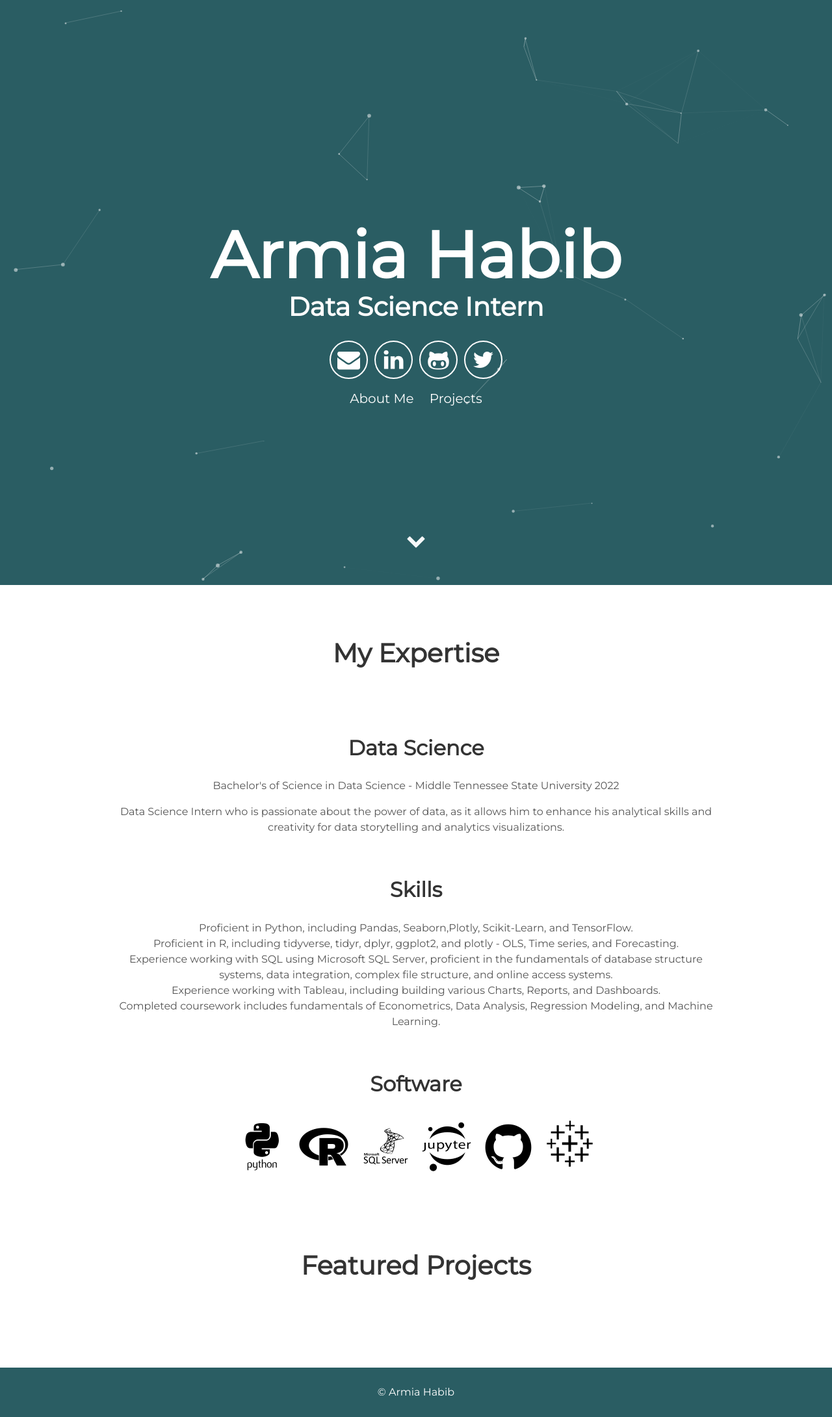
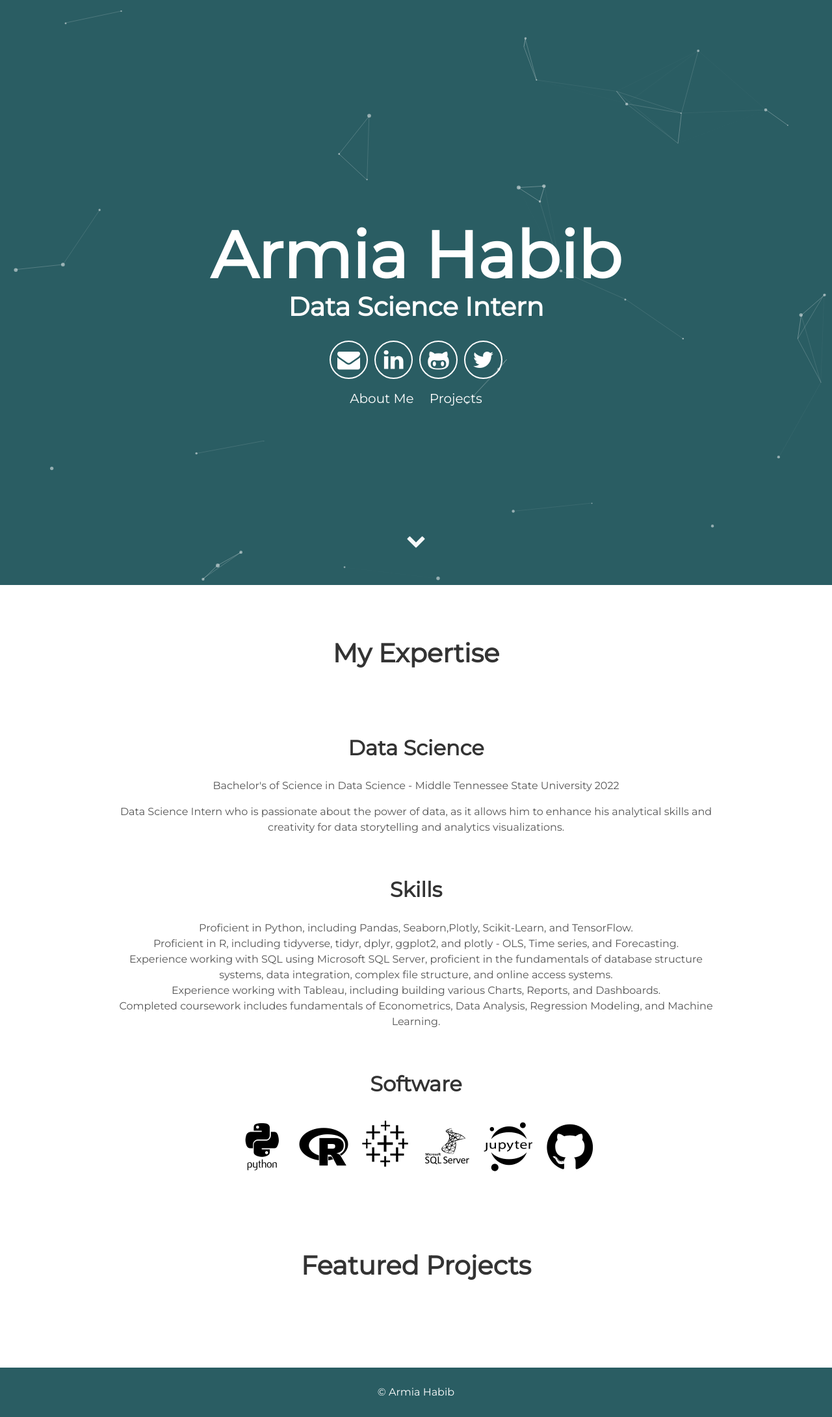
Before and after one commit to dfarone02/dfarone02.github.io, a Jekyll site: the page built from index.html, in a window 1280 px wide. Shown: the whole page at 65% size. Built offline with Jekyll 4.4.1, drawn with Linux system fonts in a browser that asks for light colours; nearby versions of some CDN libraries.

Commit message:
Update about.html

```diff
--- a/_includes/about.html
+++ b/_includes/about.html
@@ -20,10 +20,10 @@
     <h2>Software</h2>
      <i class="devicon-python-plain-wordmark blackiconcolor"></i>
      <i class="devicon-r-plain blackiconcolor"></i>
+     <i class="blackiconcolor"><ion-icon name="logo-tableau"></ion-icon></i>
      <i class="devicon-microsoftsqlserver-plain-wordmark blackiconcolor"></i>
      <i class="devicon-jupyter-plain-wordmark blackiconcolor"></i>
      <i class="devicon-github-original blackiconcolor"></i>
-     <i class="blackiconcolor"><ion-icon name="logo-tableau"></ion-icon></i>
     </div>
 
 </div>
```
